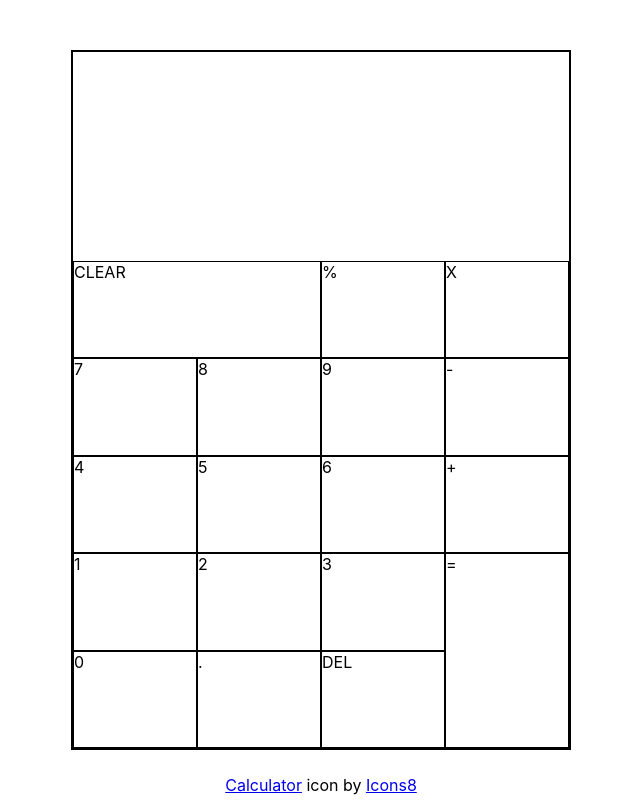
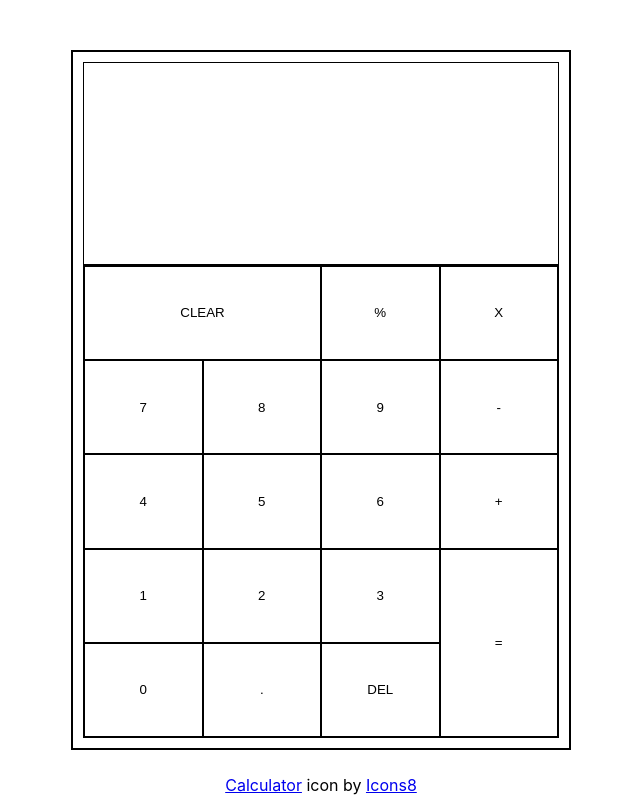
Before and after one commit to ishmyles/javascript-calculator, a React (Create React App) app: page / in a window 1280 px wide. Shown: the whole page, without its empty margins (319-959 px from the left). Built offline with nearby package versions, Linux system fonts and the light colour scheme.

Commit message:
Added working calc functionality - passing all tests

```diff
--- a/src/assets/styles/Button.css
+++ b/src/assets/styles/Button.css
@@ -1,22 +1,81 @@
-#clear { grid-area: 1 / 1 / 2 / 3; }
-#divide { grid-area: 1 / 3 / 2 / 4; }
-#multiply { grid-area: 1 / 4 / 2 / 5; }
-#seven { grid-area: 2 / 1 / 3 / 2; }
-#eight { grid-area: 2 / 2 / 3 / 3; }
-#nine { grid-area: 2 / 3 / 3 / 4; }
-#subtract { grid-area: 2 / 4 / 3 / 5; }
-#four { grid-area: 3 / 1 / 4 / 2; }
-#five { grid-area: 3 / 2 / 4 / 3; }
-#six { grid-area: 3 / 3 / 4 / 4; }
-#add { grid-area: 3 / 4 / 4 / 5; }
-#one { grid-area: 4 / 1 / 5 / 2; }
-#two { grid-area: 4 / 2 / 5 / 3; }
-#three { grid-area: 4 / 3 / 5 / 4; }
-#equals { grid-area: 4 / 4 / 6 / 5; }
-#zero { grid-area: 5 / 1 / 6 / 2; }
-#decimal { grid-area: 5 / 2 / 6 / 3; }
-#delete { grid-area: 5 / 3 / 6 / 4; }
+:root {
+    --black-border: 1px solid black;
+    --btn-bg-white: white;
+}
+
+#clear {
+    grid-area: 1 / 1 / 2 / 3;
+}
+
+#divide {
+    grid-area: 1 / 3 / 2 / 4;
+}
+
+#multiply {
+    grid-area: 1 / 4 / 2 / 5;
+}
+
+#seven {
+    grid-area: 2 / 1 / 3 / 2;
+}
+
+#eight {
+    grid-area: 2 / 2 / 3 / 3;
+}
+
+#nine {
+    grid-area: 2 / 3 / 3 / 4;
+}
+
+#subtract {
+    grid-area: 2 / 4 / 3 / 5;
+}
+
+#four {
+    grid-area: 3 / 1 / 4 / 2;
+}
+
+#five {
+    grid-area: 3 / 2 / 4 / 3;
+}
+
+#six {
+    grid-area: 3 / 3 / 4 / 4;
+}
+
+#add {
+    grid-area: 3 / 4 / 4 / 5;
+}
+
+#one {
+    grid-area: 4 / 1 / 5 / 2;
+}
+
+#two {
+    grid-area: 4 / 2 / 5 / 3;
+}
+
+#three {
+    grid-area: 4 / 3 / 5 / 4;
+}
+
+#equals {
+    grid-area: 4 / 4 / 6 / 5;
+}
+
+#zero {
+    grid-area: 5 / 1 / 6 / 2;
+}
+
+#decimal {
+    grid-area: 5 / 2 / 6 / 3;
+}
+
+#delete {
+    grid-area: 5 / 3 / 6 / 4;
+}
 
 .btn {
-    border: 1px solid black;
+    background-color: var(--btn-bg-white);
+    border: var(--black-border);
 }
--- a/src/assets/styles/Buttons.css
+++ b/src/assets/styles/Buttons.css
@@ -1,3 +1,7 @@
+:root {
+    --black-border: 1px solid black;
+}
+
 #buttons {
     display: grid;
     grid-template-columns: repeat(4, 1fr);
@@ -6,4 +10,5 @@
     grid-row-gap: 0px;
     width: 100%;
     height: 70%;
+    border: var(--black-border);
 }
--- a/src/assets/styles/Calculator.css
+++ b/src/assets/styles/Calculator.css
@@ -1,5 +1,6 @@
 #calculator {
     width: 500px;
     height: 700px;
+    padding: 10px;
     border: 2px solid black;
 }
--- a/src/assets/styles/DisplayScreen.css
+++ b/src/assets/styles/DisplayScreen.css
@@ -1,4 +1,22 @@
 #display-screen {
     width: 100%;
     height: 30%;
+    padding: 20px;
+    border: 1px solid black;
 }
+
+#display {
+    font-size: 4.5em;
+    width: 100%;
+    height: 70%;
+}
+
+#equation {
+    font-size: 1.5em;
+    width: 100%;
+    height: 30%;
+}
+
+.text-right {
+    text-align: end;
+}
--- a/src/components/Button.js
+++ b/src/components/Button.js
@@ -2,10 +2,19 @@ import "../assets/styles/Button.css";
 
 function Button(props) {
   const { id, key, type } = props.button;
+  const { updateValue, handleCalc, clear, undo } = props.calcOperations;
+
+  const operationCheck = () => {
+    if (type === "numeric") updateValue(key);
+    if (type === "operator") handleCalc(id);
+    if (type === "reset") clear();
+    if (type === "undo") undo();
+  };
+
   return (
-    <div id={id} className="btn">
+    <button id={id} className="btn" onClick={() => operationCheck()}>
       {key}
-    </div>
+    </button>
   );
 }
 
--- a/src/components/Buttons.js
+++ b/src/components/Buttons.js
@@ -1,11 +1,16 @@
 import Button from "./Button";
 import "../assets/styles/Buttons.css";
 
-function Buttons({ calcBtns }) {
+function Buttons({ calcBtns, calcOperations, currentValue }) {
   return (
     <div id="buttons">
       {calcBtns.map((button) => (
-        <Button button={button} key={button.id} />
+        <Button
+          button={button}
+          calcOperations={calcOperations}
+          currentValue={currentValue}
+          key={button.id}
+        />
       ))}
     </div>
   );
--- a/src/components/Calculator.js
+++ b/src/components/Calculator.js
@@ -1,3 +1,4 @@
+import { useState } from "react";
 import "../assets/styles/Calculator.css";
 import DisplayScreen from "./DisplayScreen";
 import Buttons from "./Buttons";
@@ -95,11 +96,118 @@ const calcBtns = [
   },
 ];
 
+const getOperator = {
+  add: "+",
+  subtract: "-",
+  multiply: "x",
+  divide: "%",
+  equals: "=",
+};
+
 function Calculator() {
+  let [result, setResult] = useState(0);
+  let [equation, setEquation] = useState("");
+  let [currentValue, setCurrentValue] = useState("");
+  let [currentOperation, setCurrentOperation] = useState("");
+
+  const operations = {
+    add: () => {
+      setResult((result += parseFloat(currentValue)));
+      setCurrentValue("");
+    },
+    subtract: () => {
+      setResult((result -= parseFloat(currentValue)));
+      setCurrentValue("");
+    },
+    multiply: () => {
+      setResult((result *= parseFloat(currentValue)));
+      setCurrentValue("");
+    },
+    divide: () => {
+      setResult((result /= parseFloat(currentValue)));
+      setCurrentValue("");
+    },
+    equals: () => {
+      setCurrentValue(result.toString());
+      setResult(0);
+      setCurrentOperation("");
+    },
+  };
+
+  const calcOperations = {
+    handleCalc: (operator) => {
+      let operationSymbol = getOperator[operator];
+
+      // Makes the current result from previous equation the first value in the new equation when you press an operator button AFTER "="
+      if (!result && equation.includes("=")) {
+        setResult(parseFloat(currentValue));
+        setEquation(currentValue + operationSymbol);
+        setCurrentOperation(operator);
+        setCurrentValue("");
+        return;
+      }
+
+      if (!currentOperation && currentValue) {
+        // When the first value & operator for a new equation is entered,
+        // it sets the currentValue to a result & appends the operator to the equation
+        setResult(parseFloat(currentValue));
+        setEquation((equation += operationSymbol));
+        setCurrentOperation(operator);
+        setCurrentValue("");
+      } else if (operator === "subtract" && !currentValue) {
+        // Makes the currentValue a negative integer if "-" is pressed when there is no currentValue
+        setCurrentValue("-");
+      } else if (currentOperation && operator !== "subtract" && !currentValue) {
+        // Ensures that the currentOperation doesn't change when another operator button is pressed with no currentValue
+        return;
+      } else if (currentValue === "-" && operator !== "subtract") {
+        // Removes the negative sign from the currentValue to make the integer input positive
+        setCurrentValue("");
+        setCurrentOperation(operator);
+      } else {
+        // Runs the relevant calculation when pressing one of the operator buttons
+        operations[currentOperation]();
+        setCurrentOperation(operator);
+        setEquation((equation += operationSymbol));
+        if (operator === "equals") operations[operator]();
+      }
+    },
+    clear: () => {
+      setResult(0);
+      setEquation("");
+      setCurrentValue("0");
+      setCurrentOperation("");
+    },
+    undo: () => {
+      setCurrentValue(currentValue.slice(0, currentValue.length - 1));
+    },
+    updateValue: (input) => {
+      // Ensures two decimal points are not entered
+      if (currentValue.includes(".") && input === ".") return;
+
+      // Resets equation display to the first value entered in the equation
+      if (equation.includes("=")) {
+        setCurrentValue(input);
+        setEquation(input);
+        return;
+      }
+
+      currentValue === "0" && input !== 0
+        ? setCurrentValue(input)
+        : setCurrentValue((currentValue += input));
+
+      setEquation((equation += input));
+    },
+  };
+
   return (
     <div id="calculator">
-      <DisplayScreen />
-      <Buttons calcBtns={calcBtns} />
+      <DisplayScreen currentValue={currentValue} equation={equation} />
+      <Buttons
+        calcBtns={calcBtns}
+        calcOperations={calcOperations}
+        currentValue={currentValue}
+      />
     </div>
   );
 }
--- a/src/components/DisplayScreen.js
+++ b/src/components/DisplayScreen.js
@@ -1,10 +1,14 @@
 import "../assets/styles/DisplayScreen.css";
 
-function DisplayScreen(props) {
+function DisplayScreen({ currentValue, equation }) {
   return (
     <div id="display-screen">
-      <p id="display"></p>
-      <p id="equation"></p>
+      <p id="display" className="text-right">
+        {currentValue}
+      </p>
+      <p id="equation" className="text-right">
+        {equation}
+      </p>
     </div>
   );
 }
```
